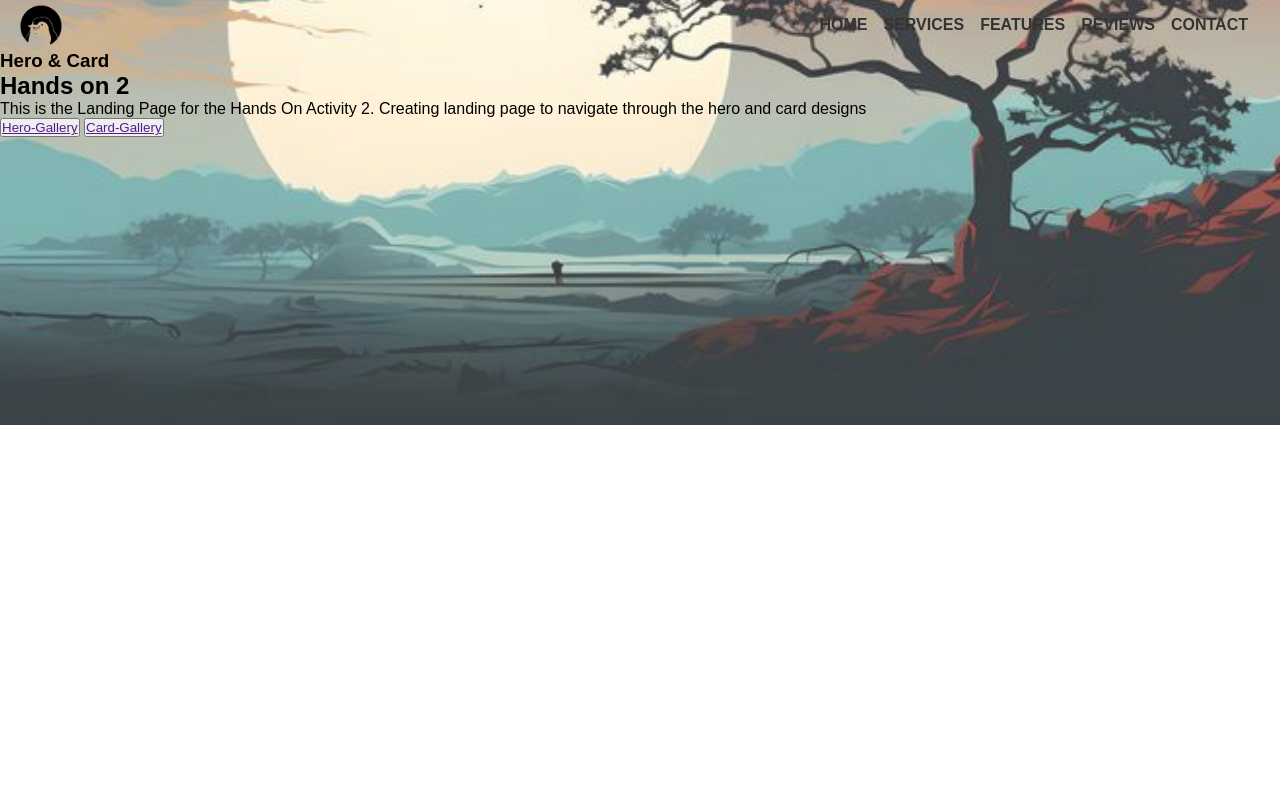
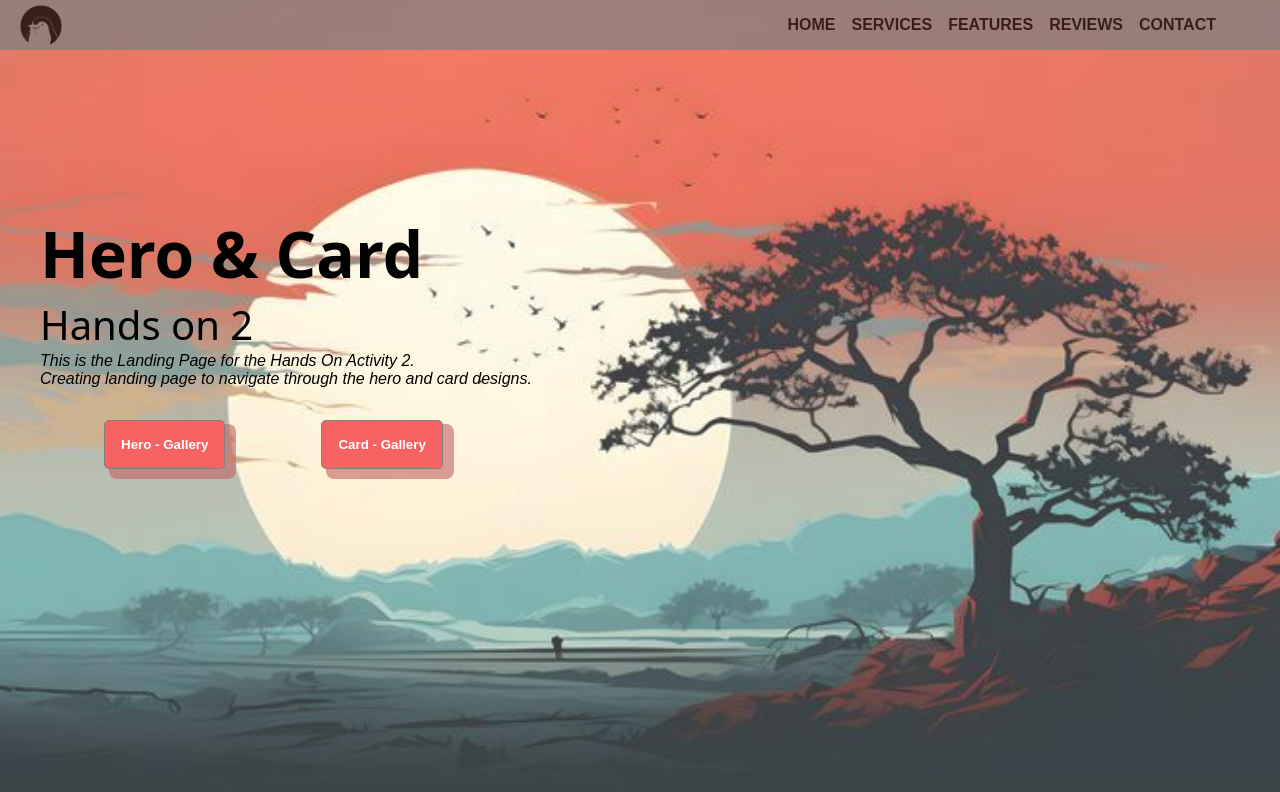
Before and after one commit to tianjose09/WD---Hands-On, a plain HTML site: page index.html in a window 1280 px wide. Drawn offline with Linux system fonts and the light colour scheme.

Commit message:
Updated the landing page

```diff
--- a/assets/css/style.css
+++ b/assets/css/style.css
@@ -10,12 +10,7 @@ body{
     font-family: Arial, Helvetica, sans-serif;
 }
 
-header.landing{
-    display: flex;
-    align-items: center;
-    justify-content: space-between;
-    width: 100vw;
-
+nav.nav-bg{
     & > img.background-img{
         width: 100vw;
         z-index: -1;
@@ -24,6 +19,16 @@ header.landing{
         height: 100vh;
         opacity: 80%;
     }
+}
+
+header.landing{
+    display: flex;
+    align-items: center;
+    justify-content: space-between;
+    width: 100vw;
+    background-color: grey;
+    opacity: 75%;
+
     & > nav.nav-logo{
         display: flex;
         align-items: center;
@@ -40,12 +45,76 @@ header.landing{
         display: flex;
         align-items: center;
         gap: 1rem;
-        margin-right: 2rem;
+        margin-right: 4rem;
 
             & > a.header-content{
                 text-decoration: none;
-                color: #333;
+                color: black;
                 font-weight: bold;
                 }
     }
 }
+
+section.section-content{
+    display: flex;
+    justify-content: flex-start;
+    align-items: center;
+    height: 80vh;
+    width: 100vw;
+    padding: 2.5rem;
+
+    & > nav.nav-texts{
+        align-items: center;
+        text-align: left;
+        width: 50vw;
+        height: 40vh;
+
+        & > h1{
+            font-family: system-ui, -apple-system, BlinkMacSystemFont, 'Segoe UI', Roboto, Oxygen, Ubuntu, Cantarell, 'Open Sans', 'Helvetica Neue', sans-serif;
+            font-size: 4rem;
+            font-weight: bold;
+            color: black;
+
+        }
+
+        & > h2{
+            font-family: system-ui, -apple-system, BlinkMacSystemFont, 'Segoe UI', Roboto, Oxygen, Ubuntu, Cantarell, 'Open Sans', 'Helvetica Neue', sans-serif;
+            font-size: 2.5rem;
+            font-weight: 500;
+            color: black;
+        }
+
+        & > p{
+            font-family: Arial, Helvetica, sans-serif;
+            font-size: 1rem;
+            font-weight: 300;
+            font-style: italic;
+            color: black;
+        }
+
+        & > nav.nav-buttons{
+            display: flex;
+            margin: 2rem;
+            padding-left: 2rem;
+            gap: 6rem;
+
+            & > button.button-content{
+                padding: 1rem 1rem;
+                border: solid 1px grey;
+                border-radius: 5px;
+                background-color: #F76262;
+                color: white;
+                font-weight: bold;
+                cursor: pointer;
+                box-shadow: 8px 7px 0px 3px rgba(196,102,102,0.62);
+                -webkit-box-shadow: 8px 7px 0px 3px rgba(196,102,102,0.62);
+                -moz-box-shadow: 8px 7px 0px 3px rgba(196,102,102,0.62);
+
+                & > a{
+                    text-decoration: none;
+                    color: white;
+                }
+            }
+        }
+    }
+}
--- a/index.html
+++ b/index.html
@@ -7,8 +7,12 @@
     <title>Hero & Card</title>
 </head>
 <body>
+
+    <nav class="nav-bg">
+        <img src="./assets/img/Natures Simplicity_ A Two-Tone Ode to Beauty.jpg" alt="" class="background-img">
+    </nav>
+
     <header class="landing">
-        <img src="./assets/img/Natures Simplicity_ A Two-Tone Ode to Beauty.jpg" alt="" class="background-img">
         <nav class="nav-logo">
             <img src="./assets/img/Penguin_in_Circle-removebg-preview.png" alt="" class="logo">
         </nav>
@@ -35,18 +39,21 @@
         <nav class="nav-texts">
             <h1>Hero & Card</h1>
             <h2>Hands on 2</h2>
-        <p>This is the Landing Page for the Hands On Activity 2. Creating landing page to navigate through the hero and card designs</p>
+            <p>This is the Landing Page for the Hands On Activity 2.</p>
+            <p> Creating landing page to navigate through the hero and card designs.</p>
 
             <nav class="nav-buttons">
                 <button class="button-content">
-                <a href="">Hero-Gallery </a>
+                    <a href="">Hero - Gallery </a>
                 </button>
                 <button class="button-content">
-                <a href="">Card-Gallery </a>
+                    <a href="">Card - Gallery </a>
                 </button>
             </nav>
         </nav>
     </section>
 
+
+
 </body>
 </html>
```
Lines whose indentation alone changed are shown as unchanged.
